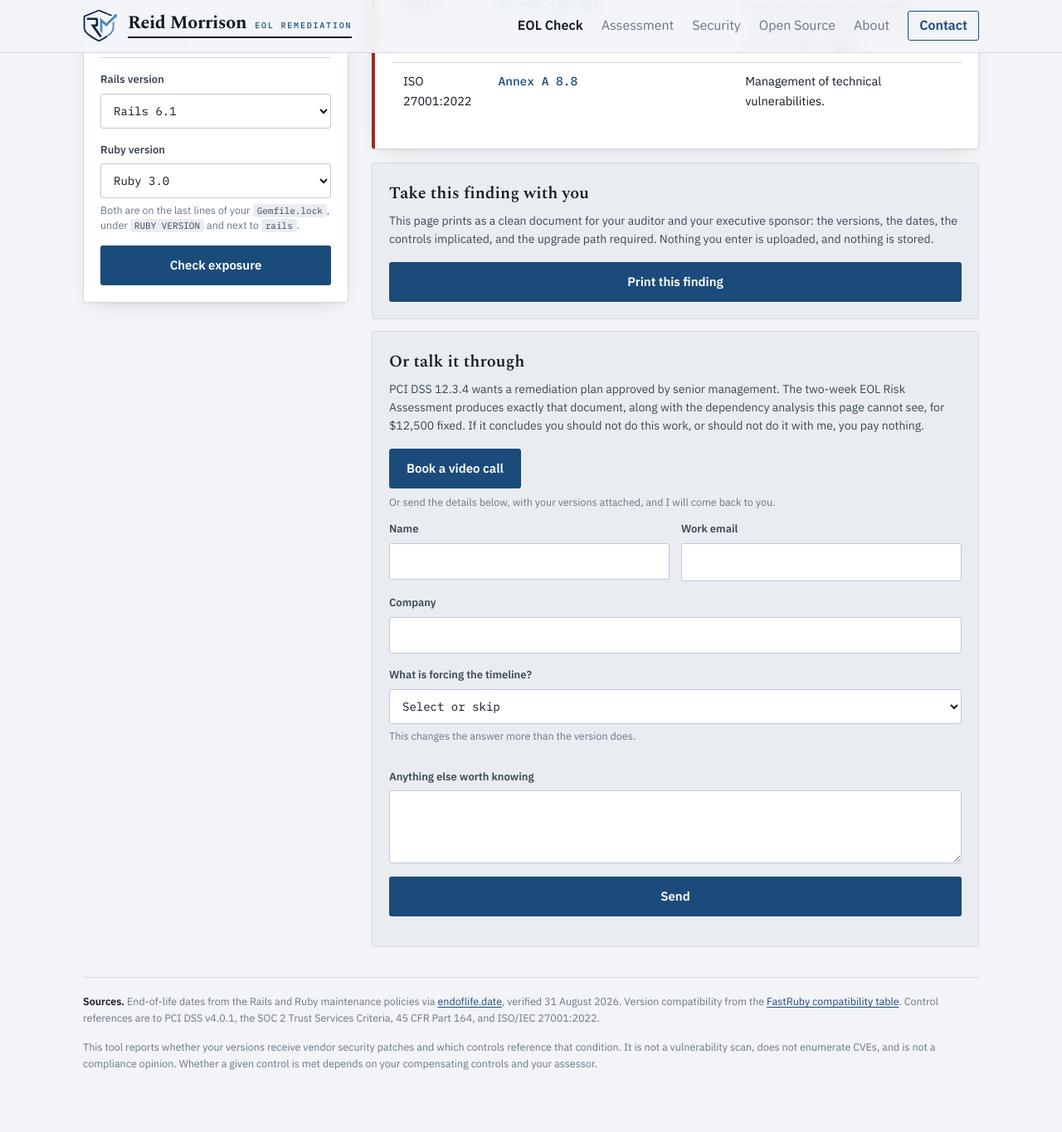
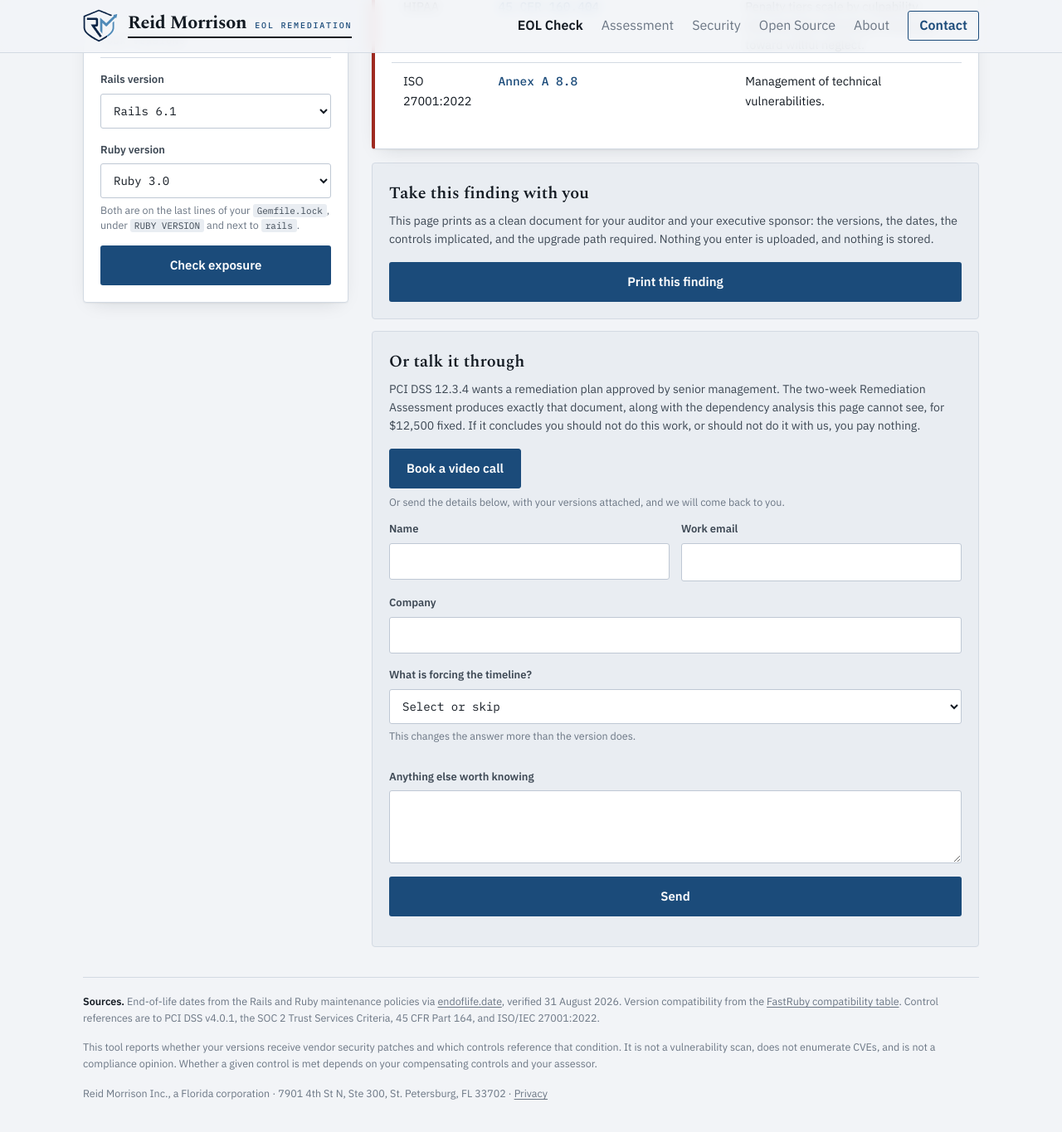
Before and after one commit to reidmorrison/reidmorrison.com, a Jekyll site: the page built from eol.html, in a window 1280 px wide and 1400 px high, scrolled down 2328 px. Shown: the top 1365 px of the window at 83% size. Built offline with Jekyll 4.4.1, drawn with Linux system fonts in a browser that asks for light colours.

Commit message:
Name the corporation on every page, and add /privacy
The entity is active, so the site can say who a reader would be contracting
with. Every footer now carries "Reid Morrison Inc., a Florida corporation"
and the address from the Articles, above a link row that gained Privacy.

The four entity facts live in `entity:` in _config.yml and nothing retypes
them: the shared footer, the /eol/ footer and the procurement block on
/security all render from that one block, which is also what the W-9, the
D-U-N-S record and the insurance certificate will carry.

/eol/ keeps its own shell, so it gets the same block in its own footer. That
one prints with the finding, which is the point: an engineer forwards the
printout to an auditor and the document has to name who produced it. The
Privacy link inside it is .print-hide, since print strips link styling.

The /eol/ print letterhead was images/logo-lockup.png, whose middle tier read
"CONSULTING", an entity that does not exist. It is now the shield plus live
type on the 2px rule, the same construction as the top bar, so the printed
finding and the screen carry one mark and nothing on the site depends on the
master artwork any more. The PNG is deleted. topbar.css restates the logo
variables for print: they sit on .brand-mark rather than :root, so the print
palette reset does not reach them and a dark-theme visitor would otherwise
print a near-white shield onto white paper.

/privacy is short because the site collects nothing: no cookies, no analytics,
nothing in browser storage. Its substance is the four third parties a visitor's
browser contacts, each linked to its own statement. It quotes no vendor
retention period and promises no automatic purge, because neither is a
confirmed fact.

Also renames the product on /eol/ and moves its selling copy into the company
voice, which the rest of the site follows in the next commit.

Co-Authored-By: Claude Opus 5 <noreply@anthropic.com>

```diff
--- a/_config.yml
+++ b/_config.yml
@@ -8,14 +8,41 @@
 # surface would be a fictitious name nobody registered. /security.html names the
 # entity as the counterparty, and the tab title has to agree with it.
 title: Reid Morrison Inc.
-tagline: EOL Remediation
+
+# `tagline` is the descriptive work the entity name no longer does: the
+# corporation has no descriptor, so the offer has to be legible from the
+# surrounding copy instead. Changed 2026-09-03 from the bare category
+# "EOL Remediation", which named the market rather than what is sold.
+#
+# Honest note on where it renders: jekyll-seo-tag only uses `tagline` for the
+# site root, and ONLY when that page sets no `title` of its own. index.md sets
+# one, so this string is currently inert. It is set correctly anyway, because
+# the day the home page drops its title this becomes the tab and the search
+# result, and a stale value would be discovered by a buyer rather than by us.
+# `description` below is the string that actually ships on every page.
+tagline: Fixed-price upgrades off end-of-life software
 description: >-
-  Reid Morrison Inc. End-of-life remediation for Rails applications in
-  PCI DSS, SOC 2, HIPAA and ISO 27001 scope. Fixed-price upgrades off unsupported
-  Rails and Ruby versions, delivered by a principal engineer with twenty years in
-  regulated systems.
+  Reid Morrison Inc. upgrades production applications off end-of-life software
+  at a fixed price, for companies in PCI DSS, SOC 2, HIPAA and ISO 27001 scope.
+  Rails and Ruby first. Starts with the Remediation Assessment: $12,500 fixed,
+  two weeks, and the senior-management remediation plan your assessor asks for.
 url: https://reidmorrison.com
 author: Reid Morrison
+
+# The contracting entity, exactly as it appears on the approved Florida
+# Articles. THE ONE HOME for these facts: the footer on every page, the /eol/
+# print letterhead and the procurement block on /security.html all read them
+# from here. They are also what the W-9, the D-U-N-S record and the insurance
+# certificate will carry, so a page that drifts from this block drifts from a
+# document a procurement reviewer is holding.
+entity:
+  name: Reid Morrison Inc.
+  # Reads as an apposition in the footer: "Reid Morrison Inc., a Florida
+  # corporation". `form` is the register a procurement form asks for.
+  form_short: a Florida corporation
+  form: Florida profit corporation
+  document: P26000043890
+  address: 7901 4th St N, Ste 300, St. Petersburg, FL 33702
 
 github_username: reidmorrison
 linkedin_username: reidmorrison
--- a/eol.html
+++ b/eol.html
@@ -33,7 +33,17 @@ permalink: /eol/
 <div class="page">
 
 <div class="printhead">
-  <img class="ph-logo" src="{{ '/images/logo-lockup.png' | relative_url }}" width="1440" height="391" alt="Reid Morrison Consulting, EOL Remediation">
+  {% comment %}
+    The letterhead, print only. It is built from the shield and live type
+    rather than images/logo-lockup.png, which was retired on 2026-09-03: its
+    middle tier read "CONSULTING" and named an entity that does not exist.
+    Same construction as the top bar, so the printed finding and the screen
+    carry one mark. See site.css, the print block.
+  {% endcomment %}
+  <div class="ph-lockup">
+    {% include logo-mark.svg %}
+    <span class="ph-type"><span class="ph-name">Reid Morrison</span><span class="ph-tier">EOL Remediation</span></span>
+  </div>
   <p class="ph-sub">Rails and Ruby end-of-life finding &middot; <span id="phctx"></span> &middot; <span id="phdate"></span></p>
 </div>
 
@@ -67,6 +77,7 @@ permalink: /eol/
 <footer class="eol-footer">
   <p><strong>Sources.</strong> End-of-life dates from the Rails and Ruby maintenance policies via <a href="https://endoflife.date/rails">endoflife.date</a>, verified {{ site.data.eol.verified | date: "%-d %B %Y" }}. Version compatibility from the <a href="https://www.fastruby.io/blog/ruby/rails/versions/compatibility-table.html">FastRuby compatibility table</a>. Control references are to PCI DSS v4.0.1, the SOC 2 Trust Services Criteria, 45 CFR Part 164, and ISO/IEC 27001:2022.</p>
   <p>This tool reports whether your versions receive vendor security patches and which controls reference that condition. It is not a vulnerability scan, does not enumerate CVEs, and is not a compliance opinion. Whether a given control is met depends on your compensating controls and your assessor.</p>
+  <p class="eol-footer-entity">{{ site.entity.name }}, {{ site.entity.form_short }} &middot; {{ site.entity.address }}<span class="print-hide"> &middot; <a href="{{ '/privacy.html' | relative_url }}">Privacy</a></span></p>
 </footer>
 </div>
 
@@ -224,10 +235,10 @@ function render(rv,uv){
 {% if site.web3forms_key and site.web3forms_key != "" %}
   h+=`<section class="capture">
     <h3>Or talk it through</h3>
-    <p>PCI DSS 12.3.4 wants a remediation plan approved by senior management. The two-week EOL Risk Assessment produces exactly that document, along with the dependency analysis this page cannot see, for $12,500 fixed. If it concludes you should not do this work, or should not do it with me, you pay nothing.</p>
+    <p>PCI DSS 12.3.4 wants a remediation plan approved by senior management. The two-week Remediation Assessment produces exactly that document, along with the dependency analysis this page cannot see, for $12,500 fixed. If it concludes you should not do this work, or should not do it with us, you pay nothing.</p>
 {% if site.booking_url and site.booking_url != "" %}
     <div class="cta-row"><a class="btn btn-primary" href="{{ site.booking_url }}">Book a video call</a></div>
-    <p class="hint">Or send the details below, with your versions attached, and I will come back to you.</p>
+    <p class="hint">Or send the details below, with your versions attached, and we will come back to you.</p>
 {% endif %}
     <form id="lead">
       <div class="form-row">
@@ -259,16 +270,16 @@ function render(rv,uv){
       <button type="submit">Send</button>
       <p class="note" id="leadstatus" role="status"></p>
     </form>
-    <div id="thanks" class="done hidden">Sent, with <strong>Rails ${rv} / Ruby ${uv}</strong> attached. You will hear back from me, not from a sequence.</div>
+    <div id="thanks" class="done hidden">Sent, with <strong>Rails ${rv} / Ruby ${uv}</strong> attached. You will hear back from Reid himself, not from a sequence.</div>
   </section>`;
 {% else %}
   h+=`<section class="capture">
     <h3>Or talk it through</h3>
-    <p>PCI DSS 12.3.4 wants a remediation plan approved by senior management. The two-week EOL Risk Assessment produces exactly that document, along with the dependency analysis this page cannot see, for $12,500 fixed. If it concludes you should not do this work, or should not do it with me, you pay nothing.</p>
+    <p>PCI DSS 12.3.4 wants a remediation plan approved by senior management. The two-week Remediation Assessment produces exactly that document, along with the dependency analysis this page cannot see, for $12,500 fixed. If it concludes you should not do this work, or should not do it with us, you pay nothing.</p>
 {% if site.booking_url and site.booking_url != "" %}
     <div class="cta-row"><a class="btn btn-primary" href="{{ site.booking_url }}">Book a video call</a></div>
 {% endif %}
-    <p class="hint">Reach me on <a href="https://www.linkedin.com/in/reidmorrison">LinkedIn</a> to start a conversation.</p>
+    <p class="hint">Reach us on <a href="https://www.linkedin.com/in/reidmorrison">LinkedIn</a> to start a conversation.</p>
   </section>`;
 {% endif %}
 
@@ -308,7 +319,7 @@ function render(rv,uv){
     }catch(err){
       btn.disabled=false;
       status.className="note note--err";
-      status.innerHTML='That did not send. Try again, or reach me on <a href="https://www.linkedin.com/in/reidmorrison">LinkedIn</a>.';
+      status.innerHTML='That did not send. Try again, or reach us on <a href="https://www.linkedin.com/in/reidmorrison">LinkedIn</a>.';
     }
   });
 }
--- a/stylesheets/site.css
+++ b/stylesheets/site.css
@@ -549,6 +549,13 @@ tbody tr:last-child td{border-bottom:0}
   margin-top:36px;padding-top:18px;border-top:1px solid var(--rule);
   font-size:12.5px;color:var(--ink-3);
 }
+/* The entity, set apart from the sources and the disclaimer above it. This
+   line prints with the finding, which is the point of it being here at all:
+   an engineer forwards the printout to an auditor, and the document has to
+   say who produced it. The privacy link is screen furniture and comes out. */
+.eol-footer-entity{margin:16px 0 0}
+.eol-footer a{color:var(--ink-3);text-decoration:underline}
+.eol-footer a:hover{color:var(--accent)}
 
 @media (prefers-reduced-motion:no-preference){
   .record,.trap{animation:rise .32s ease-out both}
@@ -562,8 +569,17 @@ tbody tr:last-child td{border-bottom:0}
 
 .site-footer{
   margin-top:52px;padding-top:20px;border-top:1px solid var(--rule);
+  font-size:13.5px;color:var(--ink-3);
+}
+
+/* Two rows, not one. The entity line is the counterparty rather than a nav
+   item, and at this size the name, the form and the address already fill most
+   of a laptop line: folded into the flex row below it, the address wrapped
+   against the copyright on anything narrower. It sits first because that is
+   the order the sentence reads in. */
+.site-footer-entity{margin:0 0 10px}
+.site-footer-row{
   display:flex;flex-wrap:wrap;gap:8px 20px;justify-content:space-between;
-  font-size:13.5px;color:var(--ink-3);
 }
 .site-footer a{color:var(--ink-3)}
 .site-footer a:hover{color:var(--accent)}
@@ -592,6 +608,10 @@ tbody tr:last-child td{border-bottom:0}
   }
   *{-webkit-print-color-adjust:exact;print-color-adjust:exact}
   @page{margin:16mm}
+  /* For the parts of a footer that are navigation on screen and dead text on
+     paper: print strips link styling, so a "Privacy" link prints as a word
+     with nowhere to go. */
+  .print-hide{display:none !important}
   body{background:#fff;font-size:11pt;line-height:1.45}
   .topbar{display:none}
   .page{max-width:none;padding:0}
@@ -608,12 +628,30 @@ tbody tr:last-child td{border-bottom:0}
     display:block;border-bottom:2px solid var(--ink);
     padding-bottom:10px;margin-bottom:18px;
   }
-  /* The lockup only appears here. Print forces the light palette, so the
-     light artwork is the only variant this page needs. 18mm tall is not
-     decoration: below about 14mm the "EOL REMEDIATION" tier turns to mush,
-     and this document goes to an auditor. 1440px across ~66mm is about
-     550dpi, so the letterhead is sharp on any office printer. */
-  .eol .ph-logo{display:block;height:18mm;width:auto;margin:0 0 2mm}
+  /* The letterhead. It was images/logo-lockup.png until 2026-09-03, a raster
+     of the master artwork whose middle tier read "CONSULTING": a name no
+     entity holds. It is now the same construction as the top bar, the shield
+     beside "Reid Morrison" over "EOL REMEDIATION" on the 2px rule, which
+     means the printed finding and the screen carry one mark and nothing on
+     this site depends on the master art any more.
+
+     Set in mm and pt because this only ever renders on paper. The tier label
+     is the part that used to turn to mush when the lockup was reproduced
+     small; as live type at 8pt it sets cleanly at any printer resolution,
+     which is the second reason the raster is gone. */
+  .eol .ph-lockup{display:flex;align-items:center;gap:4mm;margin:0 0 3mm}
+  .eol .ph-lockup .brand-mark{height:15mm}
+  .eol .ph-type{
+    display:inline-block;border-bottom:2px solid var(--ink);padding-bottom:1.5mm;
+  }
+  .eol .ph-name{
+    font-family:Spectral,Georgia,serif;font-weight:700;font-size:21pt;
+    letter-spacing:-.015em;color:var(--ink);
+  }
+  .eol .ph-tier{
+    font-family:"IBM Plex Mono",ui-monospace,monospace;font-size:8pt;font-weight:500;
+    letter-spacing:.18em;text-transform:uppercase;color:var(--accent);margin-left:3mm;
+  }
   .eol .ph-sub{
     font-family:"IBM Plex Mono",ui-monospace,monospace;font-size:8pt;
     letter-spacing:.1em;text-transform:uppercase;color:var(--ink-3);margin:5px 0 0;
--- a/stylesheets/topbar.css
+++ b/stylesheets/topbar.css
@@ -105,4 +105,16 @@
   .nav{gap:14px;font-size:13.5px}
 }
 
-@media print{ .topbar{display:none} }
+@media print{
+  .topbar{display:none}
+
+  /* The shield survives print on /eol/, as the letterhead. The print block in
+     site.css forces the light palette by restating the :root tokens, but the
+     logo variables are set on .brand-mark rather than on :root, so the dark
+     rules above would otherwise still apply and a dark-theme visitor would
+     print a near-white shield onto white paper. Restated here at the same
+     specificity as those rules, and after them. */
+  :root .brand-mark,
+  :root[data-theme="dark"] .brand-mark,
+  :root:not([data-theme="light"]) .brand-mark{--logo-ink:#0D2547;--logo-accent:#4F8AB8}
+}
```
Also changed, not shown: _layouts/default.html (+16 -5 lines), privacy.md (added, +128 -0 lines), security.md (+6 -6 lines), images/logo-lockup.png (deleted).
